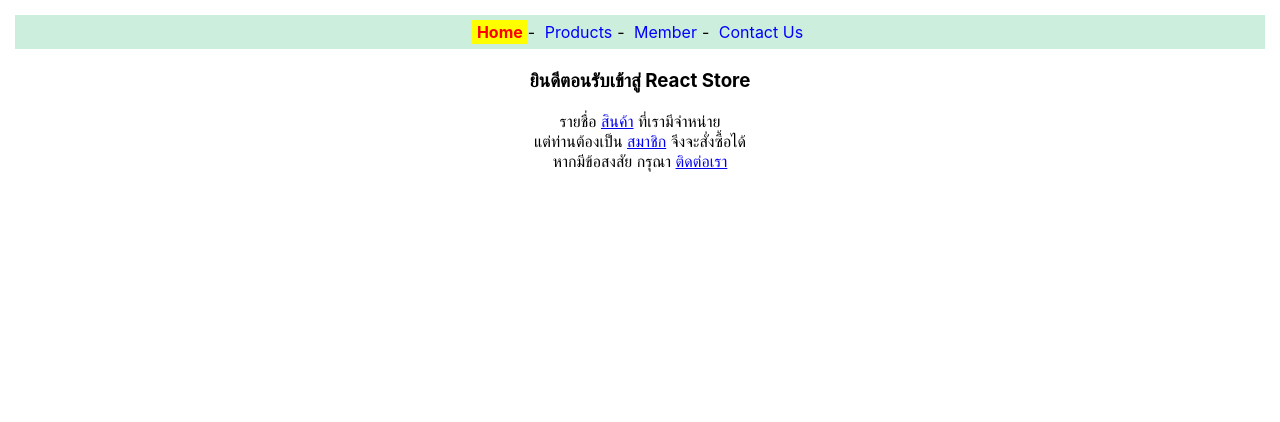
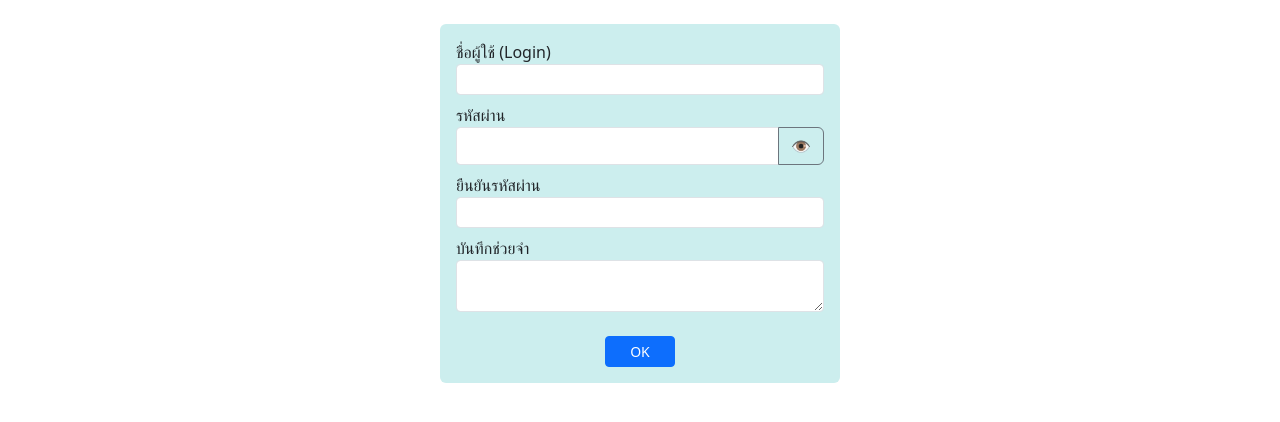
Before and after one commit to titipon71/app1, a React (Create React App) app: page / in a window 1280 px wide. Shown: the top 422 px of the page. Built offline with nearby package versions, Linux system fonts and the light colour scheme.

Commit message:
Input Text

```diff
--- a/package.json
+++ b/package.json
@@ -7,6 +7,7 @@
     "@testing-library/jest-dom": "^6.9.1",
     "@testing-library/react": "^16.3.1",
     "@testing-library/user-event": "^13.5.0",
+    "bootstrap": "^5.3.8",
     "react": "^19.2.3",
     "react-dom": "^19.2.3",
     "react-router-dom": "^7.13.0",
--- a/src/App.js
+++ b/src/App.js
@@ -1,5 +1,5 @@
-import Router3 from "./router3";
+import FormText from "./form-text";
 
 export default function App() {
-  return <Router3 />;
+  return <FormText />;
 }
--- /dev/null
+++ b/src/form-text.js
@@ -0,0 +1,67 @@
+import React from 'react'
+
+export default function FormText() {
+    const textPswd = React.useRef()
+    const textPswd2 = React.useRef()
+
+    const onClickShowPassword = () => {
+        if (textPswd.current.type === 'password') {
+            textPswd.current.type = 'text'
+        }else {
+            textPswd.current.type = 'password'
+        }
+    }
+
+    const onBlurPassword = () => {
+        let pswd = textPswd.current.value
+        if (pswd !== '' && !pswd.match(/^[0-9a-zA-Z]+$/)) {
+            textPswd.current.value = ''
+            alert('ต้องเป็น 0-9 หรือ a-z หรือ A-Z เท่านั้น')
+        }
+    }
+    const onBlurPassword2 = () => {
+        if (textPswd.current.value !== textPswd2.current.value && textPswd2.current.value !== '') {
+            textPswd2.current.value = ''
+            alert('รหัสผ่านทั้งสองช่องไม่ตรงกัน')
+        }
+    }
+    return (
+        <div className="mt-4 mx-auto p-3 rounded"
+            style={{ width: '400px', background: '#cee' }}>
+            <form>
+                <div className="form-group mb-2">
+                    <label htmlFor="login">ชื่อผู้ใช้ (Login)</label>
+                    <input type="text" id="login" name="login" maxLength="20"
+                        className="form-control form-control-sm" />
+                </div>
+                <div className="form-group mb-2">
+                    <label htmlFor="pswd">รหัสผ่าน</label>
+                    <div className="input-group">
+                        <input type="password" id="pswd" name="pswd" maxLength="10"
+                            className="form-control form-control-sm"
+                            ref={textPswd} onBlur={onBlurPassword} aria-describedby="button-addon2"/>
+                        <button className="btn btn-outline-secondary" type="button" id="button-addon2" onClick={onClickShowPassword}>👁️</button>
+                    </div>
+                </div>
+                <div className="form-group mb-2">
+                    <label htmlFor="pswd2">ยืนยันรหัสผ่าน</label>
+                    <input type="password" id="pswd2"
+                        className="form-control form-control-sm"
+                        ref={textPswd2} onBlur={onBlurPassword2}/>
+                </div>
+                <div className="form-group mb-4">
+                    <label htmlFor="memo">บันทึกช่วยจำ</label>
+                    <textarea id="memo" name="memo" rows="2"
+                        maxLength="200"
+                        className="form-control form-control-sm">
+                    </textarea>
+                </div>
+                <div className="text-center">
+                    <button type='submit' className ="btn btn-sm px-4 btn-primary">
+                    OK
+                </button>
+        </div>
+</form >
+</div >
+)
+}
--- a/src/index.js
+++ b/src/index.js
@@ -3,6 +3,9 @@
 import './index.css';
 import App from './App';
 import reportWebVitals from './reportWebVitals';
+import 'bootstrap/dist/css/bootstrap.min.css';
+import 'bootstrap/dist/js/bootstrap.bundle.min.js';
+
 
 const root = ReactDOM.createRoot(document.getElementById('root'));
 root.render(
```
Also changed, not shown: src/form-select-file.js (added, +62 -0 lines), 1 other file (tests, documents, lock files or other folders).
